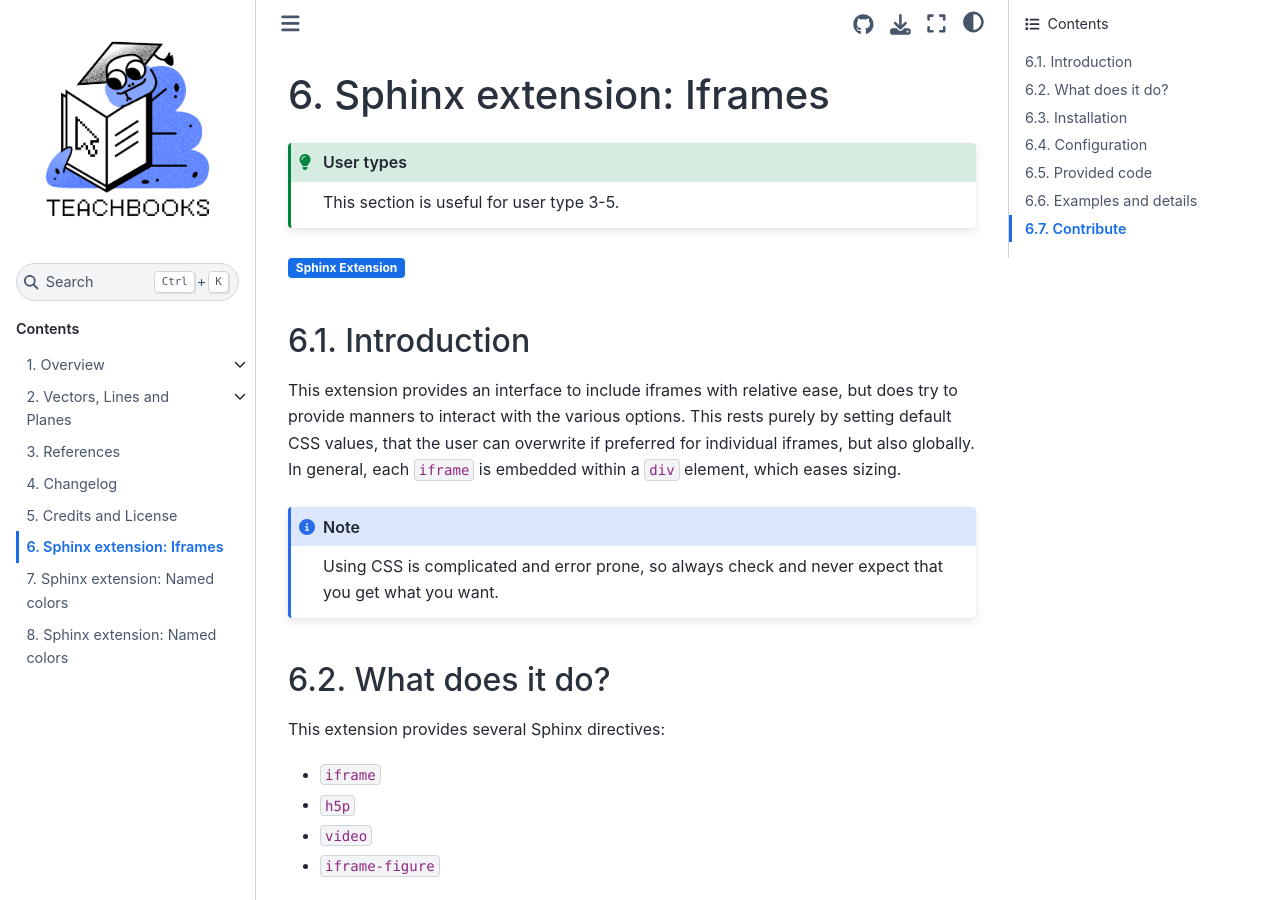
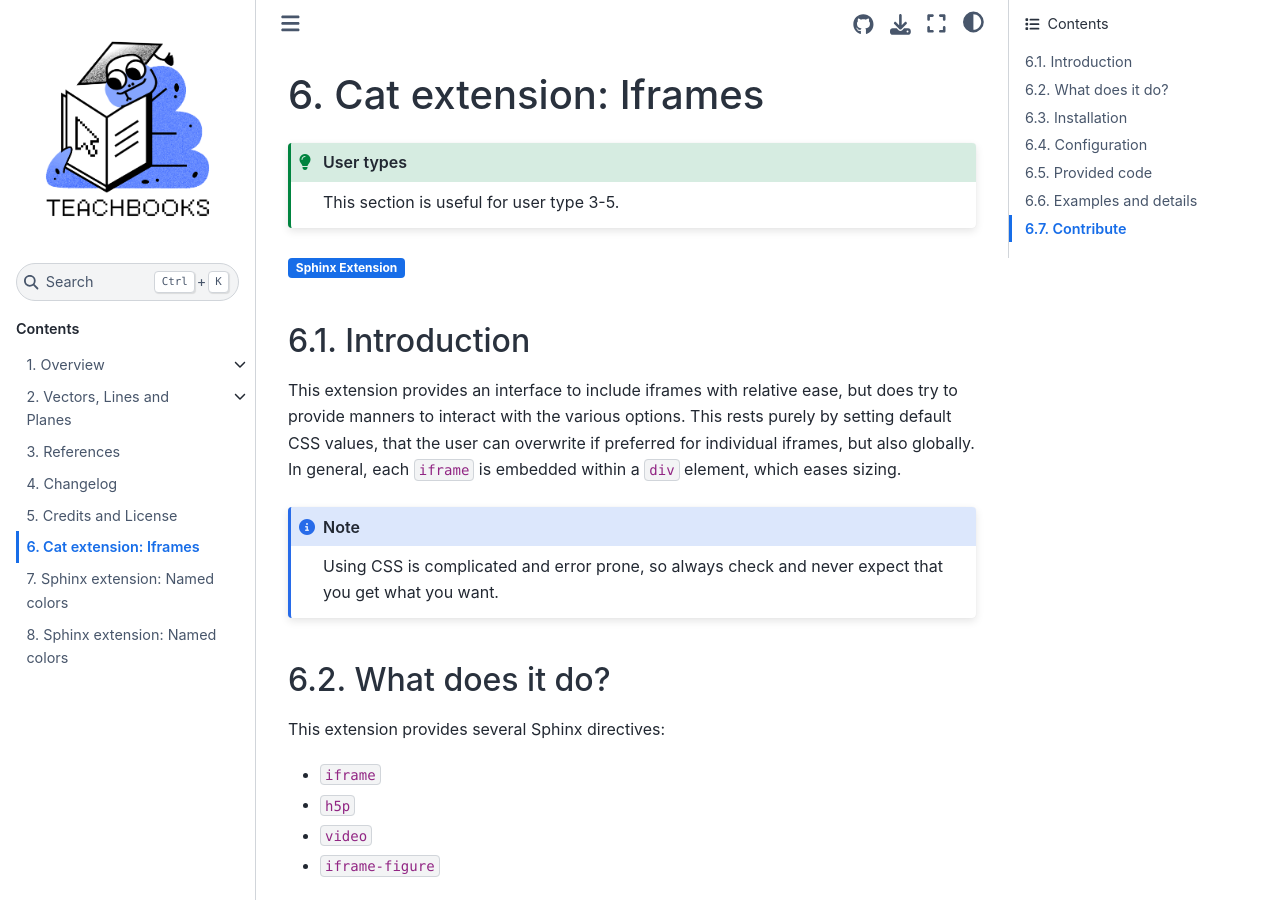
Before and after one commit to douden/test_book_from_template, a Jupyter Book: the page built from book/iframes.md, in a window 1280 px wide and 900 px high. Built offline with Jupyter Book 1.0.4 settings and Sphinx 7.4.7 and the Sphinx Book theme 1.1.4, drawn with Linux system fonts in a browser that asks for light colours; pages that are not in the unit, such as notebooks, are missing from menus; comment, search, counter and statistics services are not loaded.

Commit message:
Update iframes.md

````diff
--- a/book/iframes.md
+++ b/book/iframes.md
@@ -1,4 +1,4 @@
-# Sphinx extension: Iframes
+# Cat extension: Iframes
 
 ```{admonition} User types
 :class: tip
````
